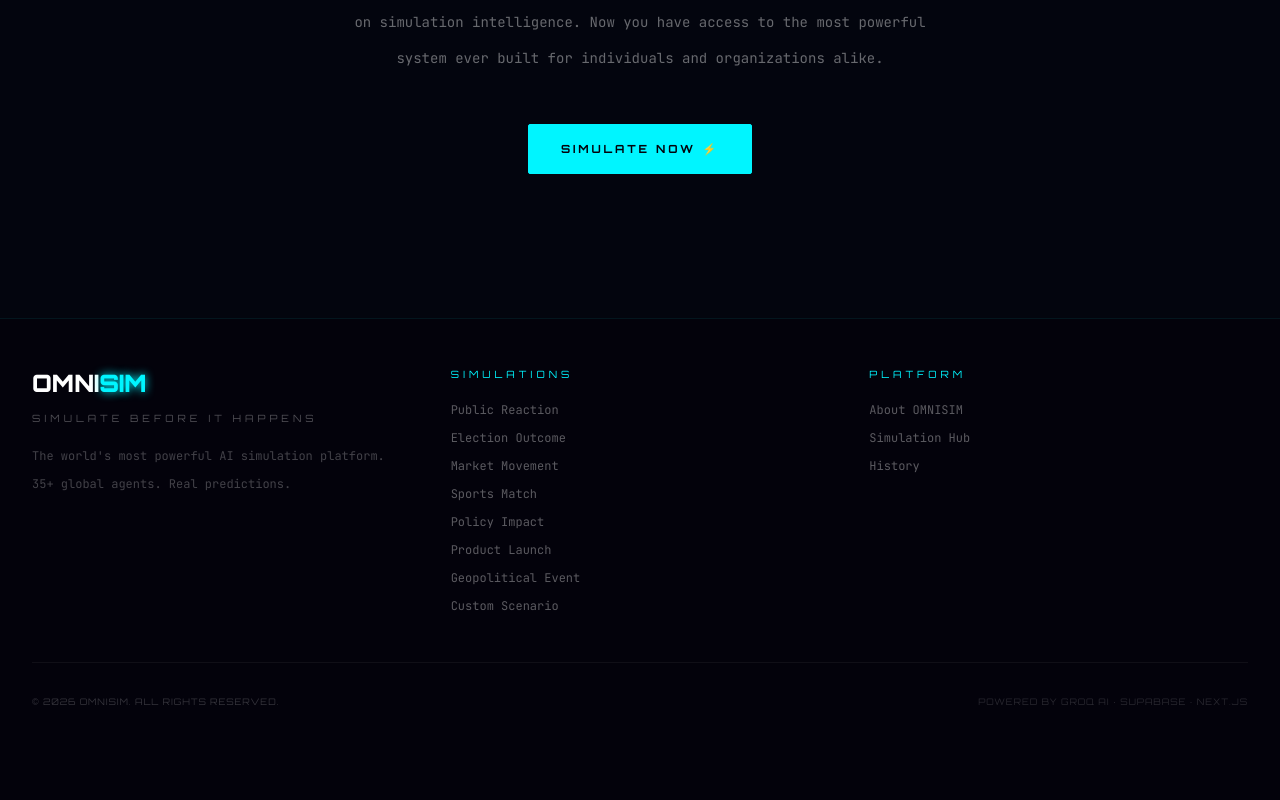
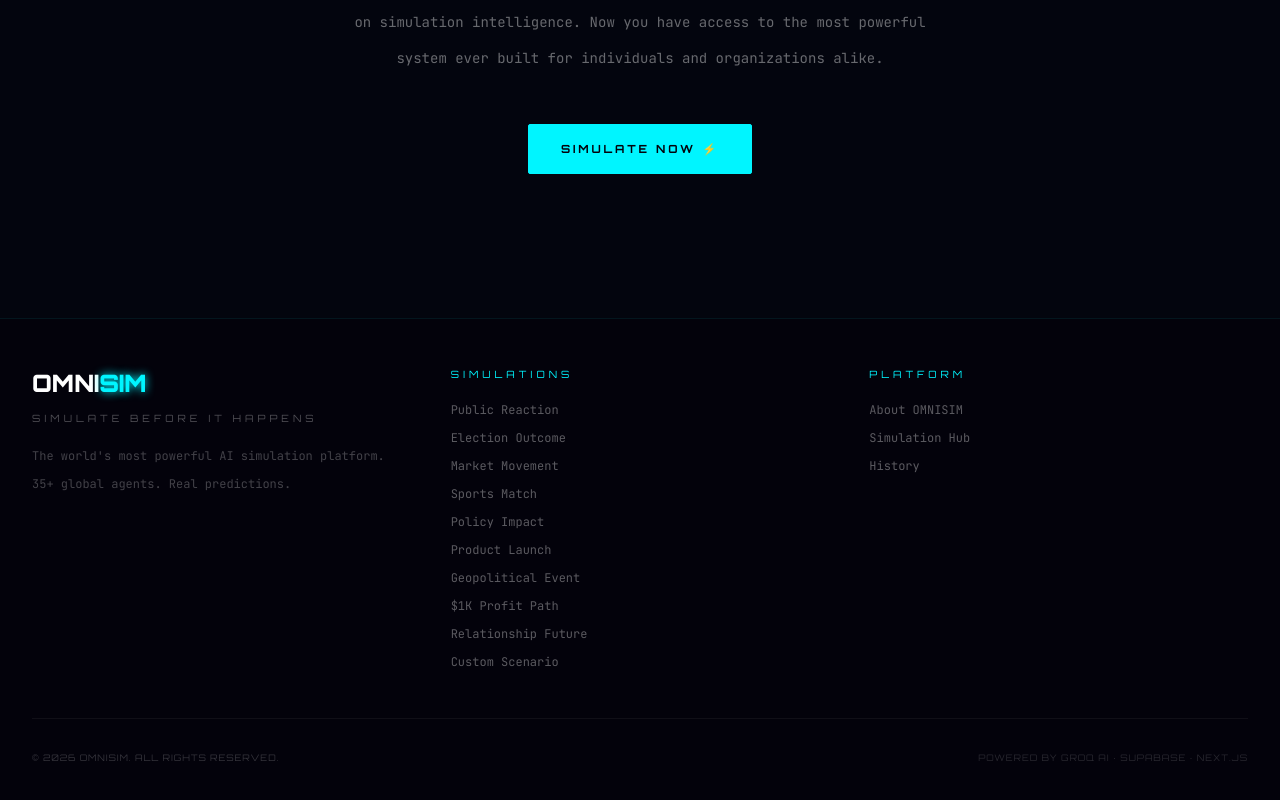
Before and after one commit to jayblast-spec/omnisim, a Next.js app: page / in a window 1280 px wide. Shown: the part 4164-4964 px from the top of the page. Before the commit the page ends 4920 px from the top, so only its background shows below. Built offline with nearby package versions, Linux system fonts and the light colour scheme.

Commit message:
feat: add new simulations to footer

```diff
--- a/components/Footer.tsx
+++ b/components/Footer.tsx
@@ -35,6 +35,8 @@ export default function Footer() {
                 ["Policy Impact", "/simulate/policy"],
                 ["Product Launch", "/simulate/product-launch"],
                 ["Geopolitical Event", "/simulate/geopolitical"],
+                ["$1K Profit Path", "/simulate/profit-path"],
+                ["Relationship Future", "/simulate/relationship"],
                 ["Custom Scenario", "/simulate/custom"],
               ].map(([label, href]) => (
                 <Link
```
